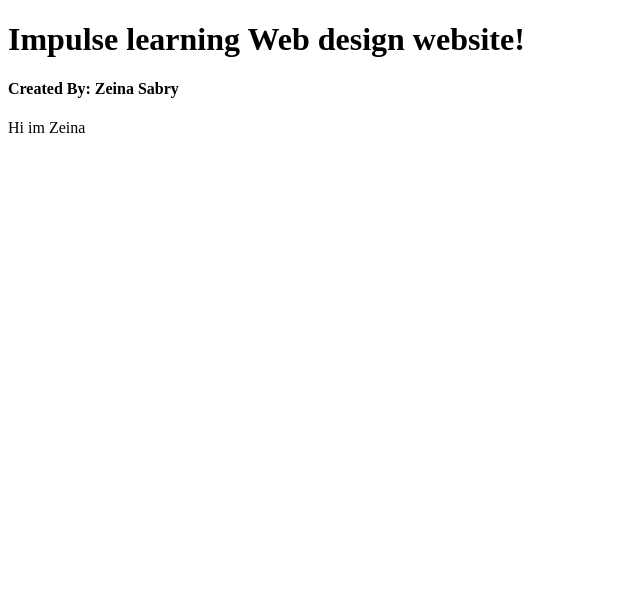
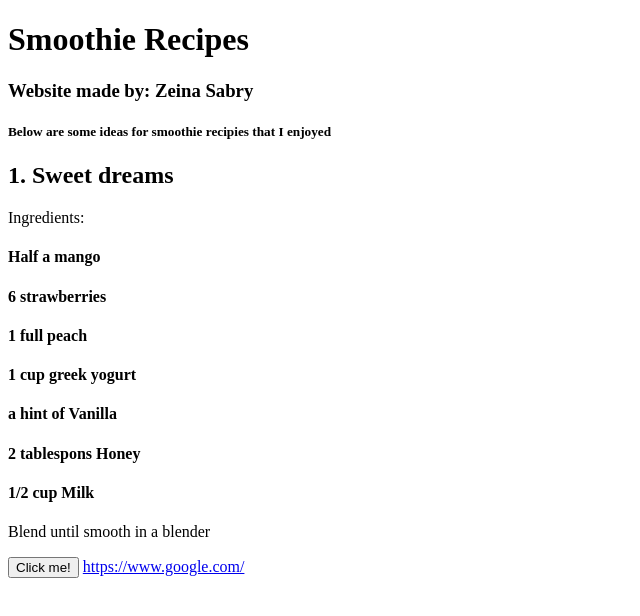
Before and after one commit to Zsabry16/Zsabry16.github.io, a plain HTML site: page Index.html in a window 1280 px wide. Shown: the whole page, without its empty margins (0-640 px from the left). Drawn offline with Linux system fonts and the light colour scheme.

Commit message:
Update Index.html

```diff
--- a/Index.html
+++ b/Index.html
@@ -5,13 +5,29 @@
     </head>
     <body>
 
-        <h1>
-            Impulse learning Web design website!
-        <h4>
-            Created By: Zeina Sabry
-        </h4>
-        Hi im Zeina
-    </h1>
+        <h1>Smoothie Recipes</h1>
+        <h2></h2>
+        <h3>Website made by: Zeina Sabry</h3>
+        <h4></h4>
+        <h5>Below are some ideas for smoothie recipies that I enjoyed</h5>
+        <h1></h1>
+        <h2>1. Sweet dreams</h2>
+        <p>Ingredients:</p>
+        <h4>Half a mango</h4>
+        <h4>6 strawberries</h4>
+        <h4>1 full peach</h4>
+        <h4>1 cup greek yogurt</h4>
+        <h4>a hint of Vanilla</h4>
+        <h4>2 tablespons Honey</h4>
+        <h4>1/2 cup Milk</h4>
+        <p>Blend until smooth in a blender</p>
+
+
+
+
+        <button>Click me! </button>
+        <a href= <"https://www.google.com/"> <link>https://www.google.com/<link>
+
 
     </body>
 </html>
```
